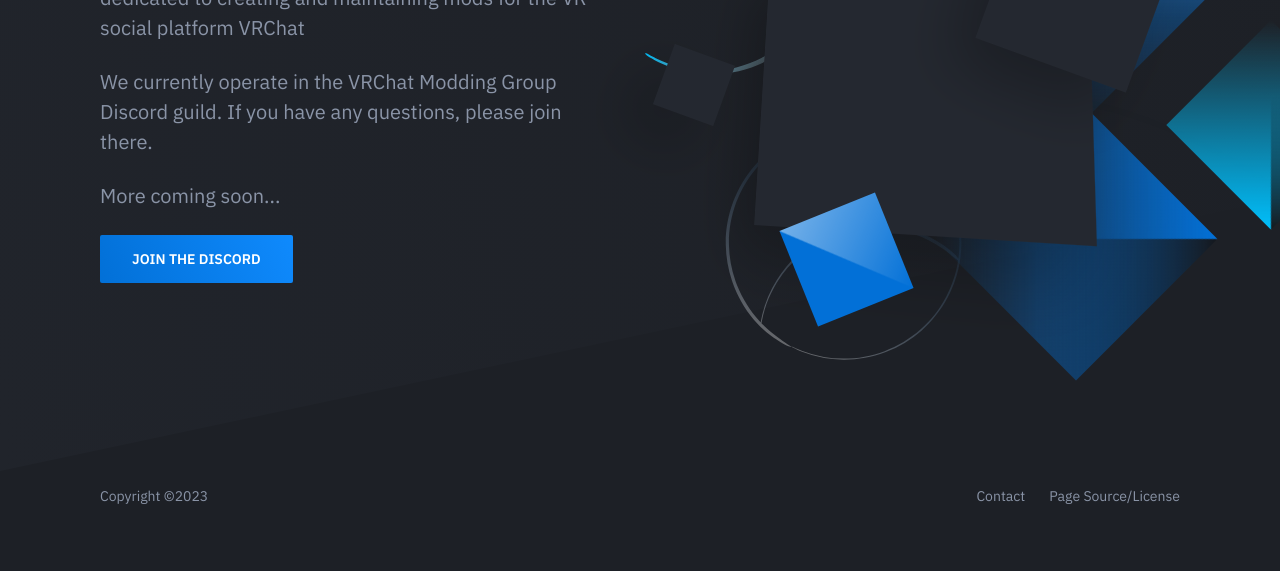
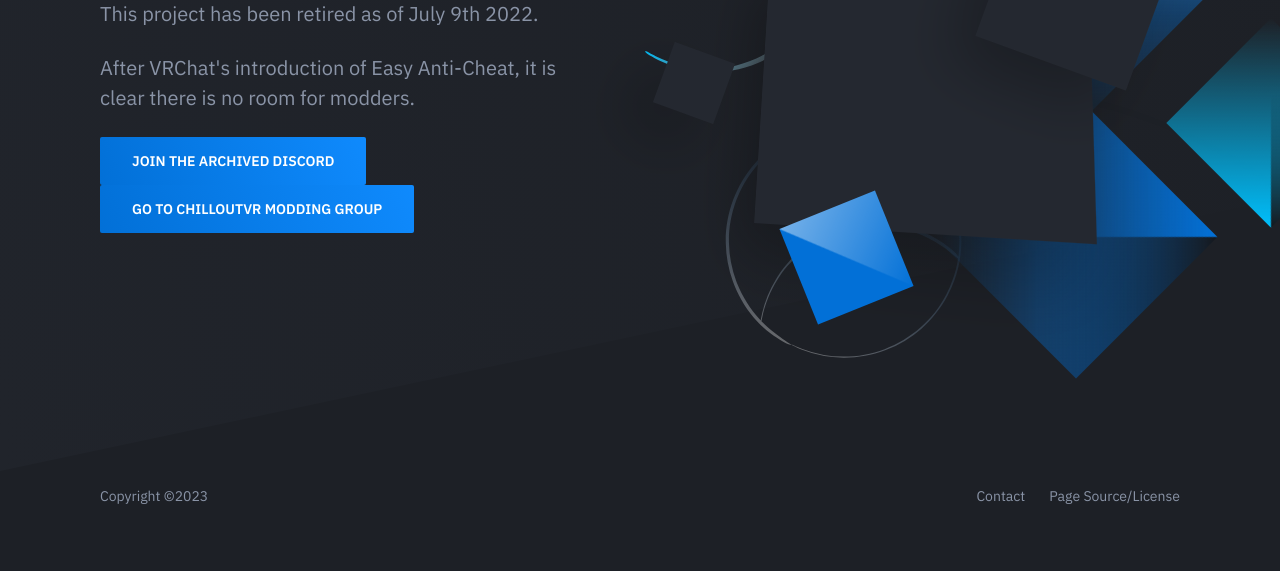
Before and after one commit to DubyaDude/vrcmg-web, a plain HTML site: page index.html in a window 1280 px wide. Shown: the part 229-800 px from the top of the page. Drawn offline with Linux system fonts and the light colour scheme.

Commit message:
Update index.html

```diff
--- a/index.html
+++ b/index.html
@@ -24,10 +24,10 @@
                     <div class="hero-inner">
 						<div class="hero-copy">
 	                        <h1 class="hero-title mt-0">VRChat Modding Group</h1>
-	                        <p class="hero-paragraph">Welcome to the VRChat Modding Group, a community dedicated to creating and maintaining mods for the VR social platform VRChat</p>
-	                        <p class="hero-paragraph">We currently operate in the VRChat Modding Group Discord guild. If you have any questions, please join there.</p>
-	                        <p class="hero-paragraph">More coming soon...</p>
-                            <div class="hero-cta"><a class="button button-primary" href="https://discord.gg/7EQCmgrUnH">Join the Discord</a></div>
+	                        <p class="hero-paragraph">This project has been retired as of July 9th 2022.</p>
+	                        <p class="hero-paragraph">After VRChat's introduction of Easy Anti-Cheat, it is clear there is no room for modders.</p>
+                            <div class="hero-cta"><a class="button button-primary" href="https://discord.gg/t3DGSuk4WE">Join the Archived Discord</a></div>
+                            <div class="hero-cta"><a class="button button-primary" href="https://cvrmg.com/">Go to ChilloutVR Modding Group</a></div>
 						</div>
 						<div class="hero-figure anime-element">
 							<svg class="placeholder" width="528" height="396" viewBox="0 0 528 396">
```
